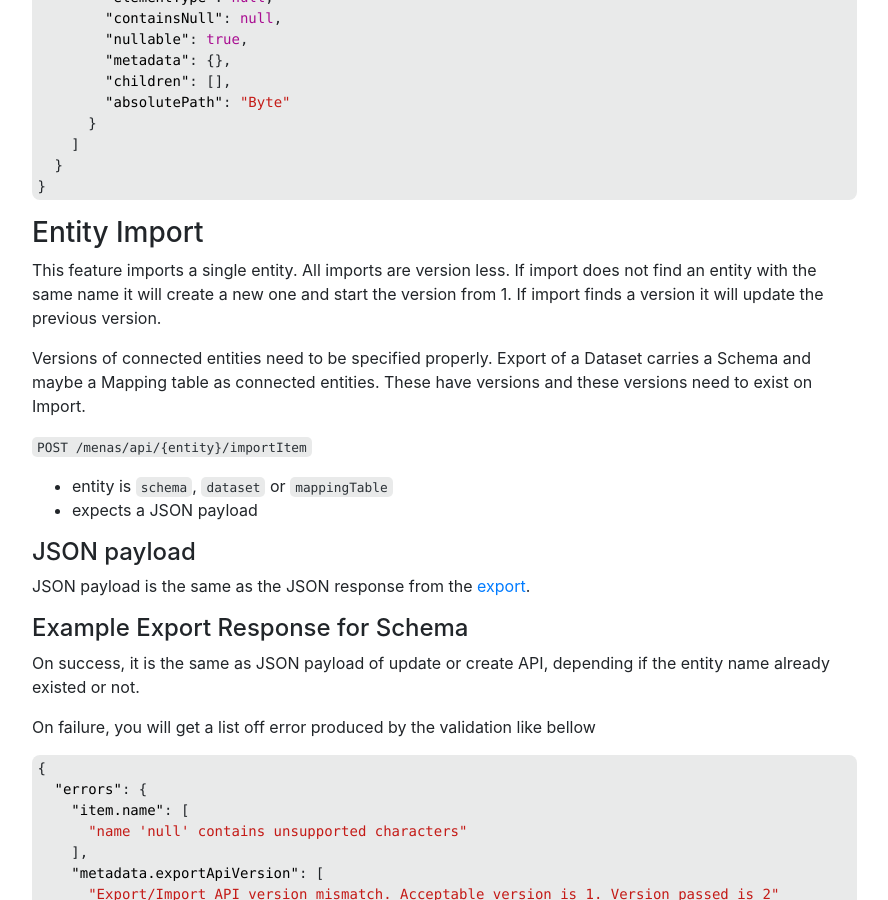
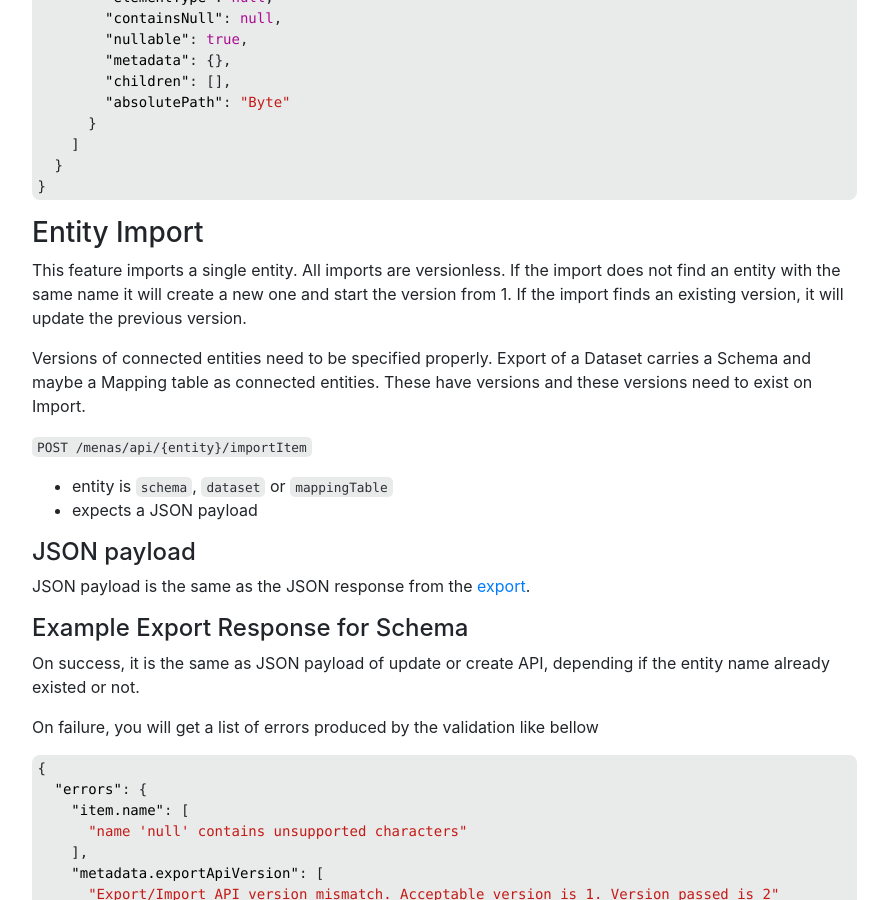
Before and after one commit to AbsaOSS/enceladus, a Jekyll site: the page built from _docs/2.0.0/usage/menas-api.md, in a window 1280 px wide and 900 px high, scrolled down 2235 px. Shown: the whole window, without its empty margins (338-1226 px from the left). Built offline with Jekyll 4.4.1, drawn with Linux system fonts in a browser that asks for light colours; nearby versions of some CDN libraries; some of the changed text lies outside the part shown.

Commit message:
Apply suggestions from code review
Co-authored-by: Adrian Olosutean <adi.olosutean@gmail.com>

````diff
--- a/_docs/2.0.0/usage/menas-api.md
+++ b/_docs/2.0.0/usage/menas-api.md
@@ -16,7 +16,7 @@
 
 ### Export Entity
 
-This feature exports a single entity from Menas. All exports are version less. Except for connected entities. They are kept as is, but need to be validated before import, that they match.
+This feature exports a single entity from Menas. All exports are versionless, except for connected entities. They are kept as is, but need to be validated before import, that they match.
 
 `GET /menas/api/{entity}/exportItem/{name}/{version}`
 
@@ -102,7 +102,7 @@
 
 ### Entity Import
 
-This feature imports a single entity. All imports are version less. If import does not find an entity with the same name it will create a new one and start the version from 1. If import finds a version it will update the previous version.
+This feature imports a single entity. All imports are versionless. If the import does not find an entity with the same name it will create a new one and start the version from 1. If the import finds an existing version, it will update the previous version.
 
 Versions of connected entities need to be specified properly. Export of a Dataset carries a Schema and maybe a Mapping table as connected entities. These have versions and these versions need to exist on Import.
 
@@ -119,7 +119,7 @@
 
 On success, it is the same as JSON payload of update or create API, depending if the entity name already existed or not.
 
-On failure, you will get a list off error produced by the validation like bellow
+On failure, you will get a list of errors produced by the validation like bellow
 
 ```json
 {
````
